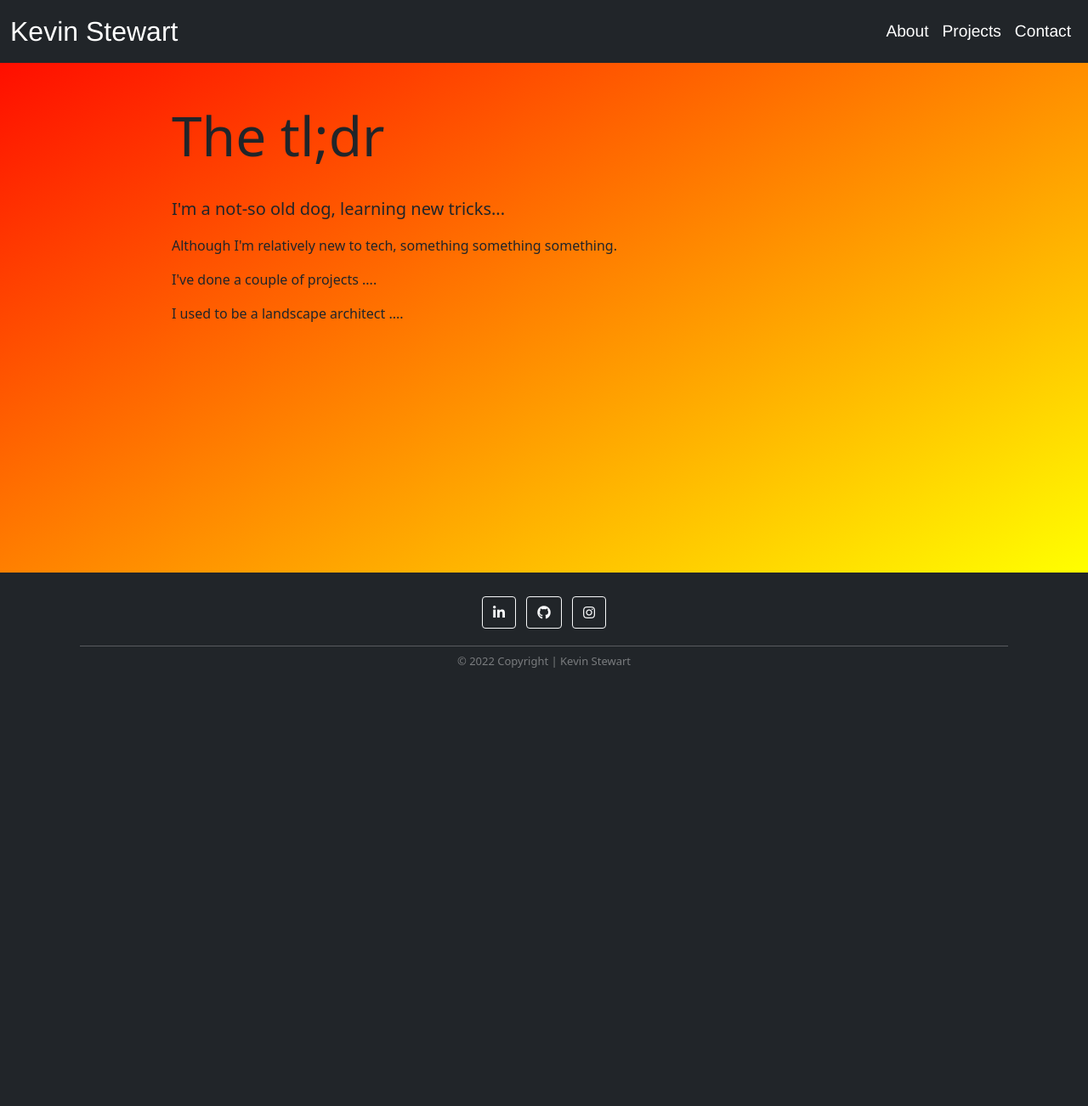
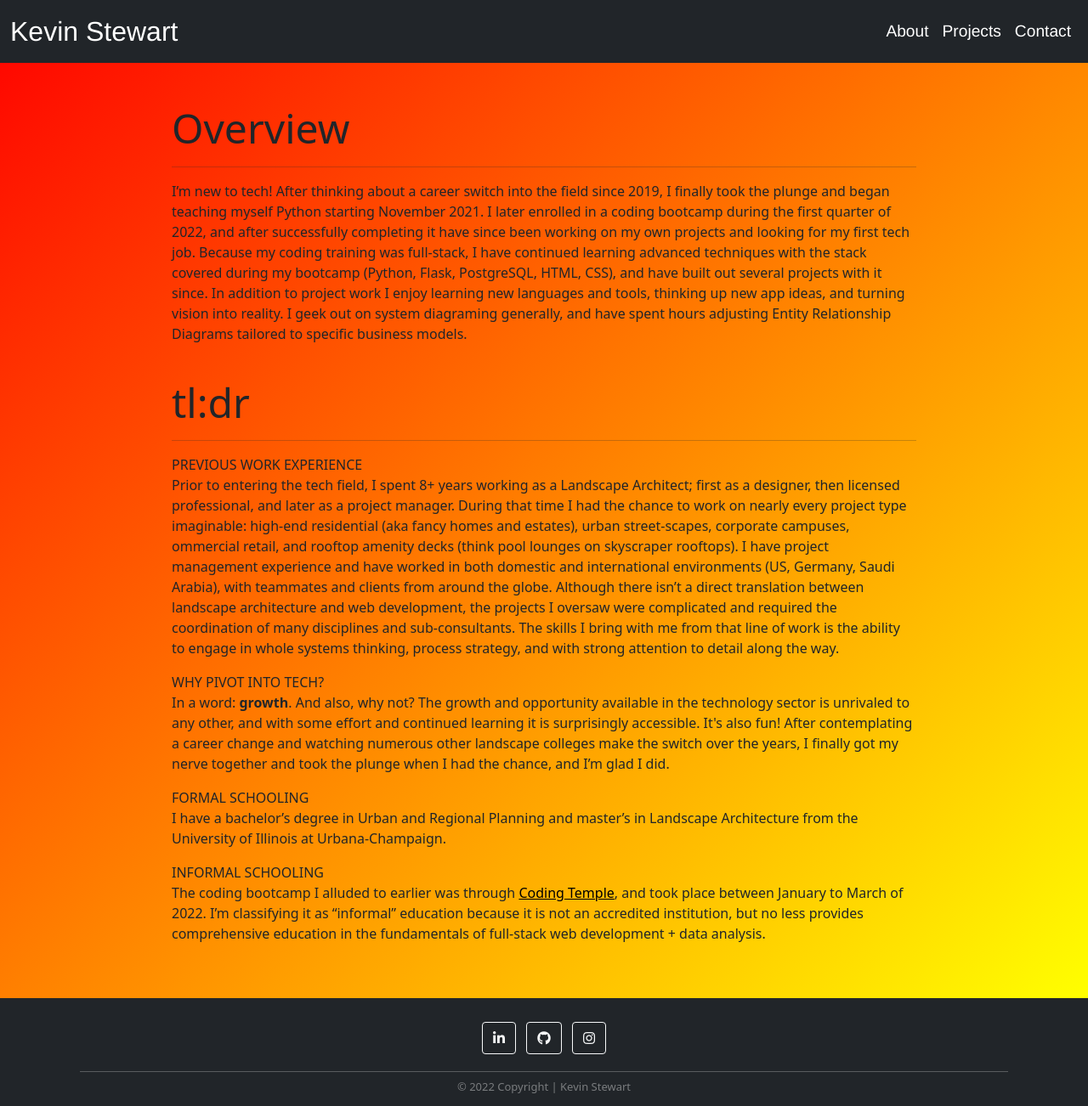
Before and after one commit to kevin-stew/kevin-stewart, a Flask app: page /about in a window 1280 px wide. Shown: the whole page at 85% size. Before the commit the page ends 786 px from the top, so only its background shows below. Run offline with Flask 2, Linux system fonts and the light colour scheme; some libraries are stand-ins or nearby versions.

Commit message:
about page, weatherapp formatting

```diff
--- a/app/site/site_templates/about.html
+++ b/app/site/site_templates/about.html
@@ -7,15 +7,61 @@
 
     <div class="">
         <br><br>
-        <h1 class="display-3">The tl;dr</h1>
-        <br>
-        <p class="lead">I'm a not-so old dog, learning new tricks...</p>
+        <h3 class="display-5">Overview</h3>
+        <hr>
+        <!-- <br> -->
+        <!-- <p class="lead">I'm a not-so old dog, learning new tricks...</p> -->
         <!-- <hr class="my-4"> -->
 
-        <p>Although I'm relatively new to tech, something something something.</p>
-        <p>I've done a couple of projects ....</p>
-        <p>I used to be a landscape architect ....</p>
+        <p>I’m new to tech!  After thinking about a career switch into the field since 2019,
+            I finally took the plunge and began teaching myself Python starting November 2021.
+            I later enrolled in a coding bootcamp during the first quarter of 2022, and after
+            successfully completing it have since been working on my own projects and looking
+            for my first tech job.  Because my coding training was full-stack, I have continued
+            learning advanced techniques with the stack covered during my bootcamp (Python, Flask, PostgreSQL, HTML, CSS),
+            and have built out several projects with it since.  In addition to project work I enjoy
+            learning new languages and tools, thinking up new app ideas, and turning vision into reality.
+            I geek out on system diagraming generally, and have spent hours adjusting
+            Entity Relationship Diagrams tailored to specific business models.</p>
+
         <br>
+        <h3 class="display-5">tl:dr</h3>
+        <hr>
+
+        <p>PREVIOUS WORK EXPERIENCE<br>
+            Prior to entering the tech field, I spent 8+ years working as a Landscape Architect;
+            first as a designer, then licensed professional, and later as a project manager.
+            During that time I had the chance to work on nearly every project type imaginable:
+            high-end residential (aka fancy homes and estates), urban street-scapes, corporate campuses,
+            ommercial retail, and rooftop amenity decks (think pool lounges on skyscraper rooftops).
+            I have project management experience and have worked in both domestic and international environments
+            (US, Germany, Saudi Arabia), with teammates and clients from around the globe.
+            Although there isn’t a direct translation between landscape architecture and web development,
+            the projects I oversaw were complicated and required the coordination of many disciplines and sub-consultants.
+            The skills I bring with me from that line of work is the ability to engage in whole systems thinking,
+            process strategy, and with strong attention to detail along the way.
+        </p>
+
+        <p>WHY PIVOT INTO TECH?<br>
+            In a word: <b>growth</b>.  And also, why not?  The growth and opportunity available in the technology sector
+            is unrivaled to any other, and with some effort and continued learning it is surprisingly accessible.  It's also fun!
+            After contemplating a career change and watching numerous other landscape colleges make the switch over the years,
+            I finally got my nerve together and took the plunge when I had the chance, and I’m glad I did.
+        </p>
+
+        <p>FORMAL SCHOOLING<br>
+            I have a bachelor’s degree in Urban and Regional Planning
+            and master’s in Landscape Architecture from the University of Illinois at Urbana-Champaign.
+        </p>
+
+        <p>INFORMAL SCHOOLING<br>
+            The coding bootcamp I alluded to earlier was through <a href="https://codingtemple.com/full-time-python-bootcamp/" target="_blank" class="normalLink">Coding Temple</a>,
+            and took place between January to March of 2022.
+            I’m classifying it as “informal” education because it is not an accredited institution,
+            but no less provides comprehensive education in the fundamentals of full-stack web development + data analysis.
+        </p>
+
+        <br><br>
     </div>
 
 </div>
--- a/app/site/site_templates/projects.html
+++ b/app/site/site_templates/projects.html
@@ -47,7 +47,7 @@
     </div>
   </div>
 
-  <div class="card" style="width: 18rem;">
+  <!-- <div class="card" style="width: 18rem;">
   <img src="https://via.placeholder.com/300x400" class="card-img-top" alt="#">
     <div class="card-body">
       <h5 class="card-title">This Website</h5>
@@ -58,7 +58,7 @@
         <hr>
       <a href="#" class="btn btn-outline-light projectLink disabled">You're already here :)</a>
     </div>
-  </div>
+  </div> -->
 
   <!-- <div class="card" style="width: 18rem;">
   <img src="https://via.placeholder.com/300x400" class="card-img-top" alt="#">
--- a/app/static/css/main.css
+++ b/app/static/css/main.css
@@ -61,10 +61,11 @@ a.nav-link:hover{
 .headShot{
     margin-top: 5vh;
     margin-bottom: 2vh;
+    margin-right: 2em;
     height: 225px;
     width: 225px;
-    border: 7px rgba(0, 0, 0, 0.507) solid;
-    border-radius: 100%;
+    border: 7px rgba(0, 0, 0, .5) solid;
+    border-radius: 10%;
     object-fit: cover;
     opacity: .9;
 }
@@ -90,10 +91,11 @@ a.nav-link:hover{
 /* INDEX end */
 
 
-
-
 /* ABOUT start */
-
+.normalLink{
+    /* text-decoration: none; */
+    color:black;
+}
 
 /* CONTACT start */
 .messageForm{
@@ -137,4 +139,12 @@ a.nav-link:hover{
 }
 /* PROJECTS end */
 
-/* PORJECTS CARD EXPEREMINT start */
+/* WEATHER APP start */
+.weatherDisplay{
+    border: 1px solid black;
+    border-radius: 3px;
+}
+.weatherForm{
+    flex-grow: 1;
+    margin-left: 5%;
+}
```
Also changed, not shown: app/project/project_templates/weatherapp.html (+10 -20 lines), app/site/site_templates/index.html (+6 -5 lines).
